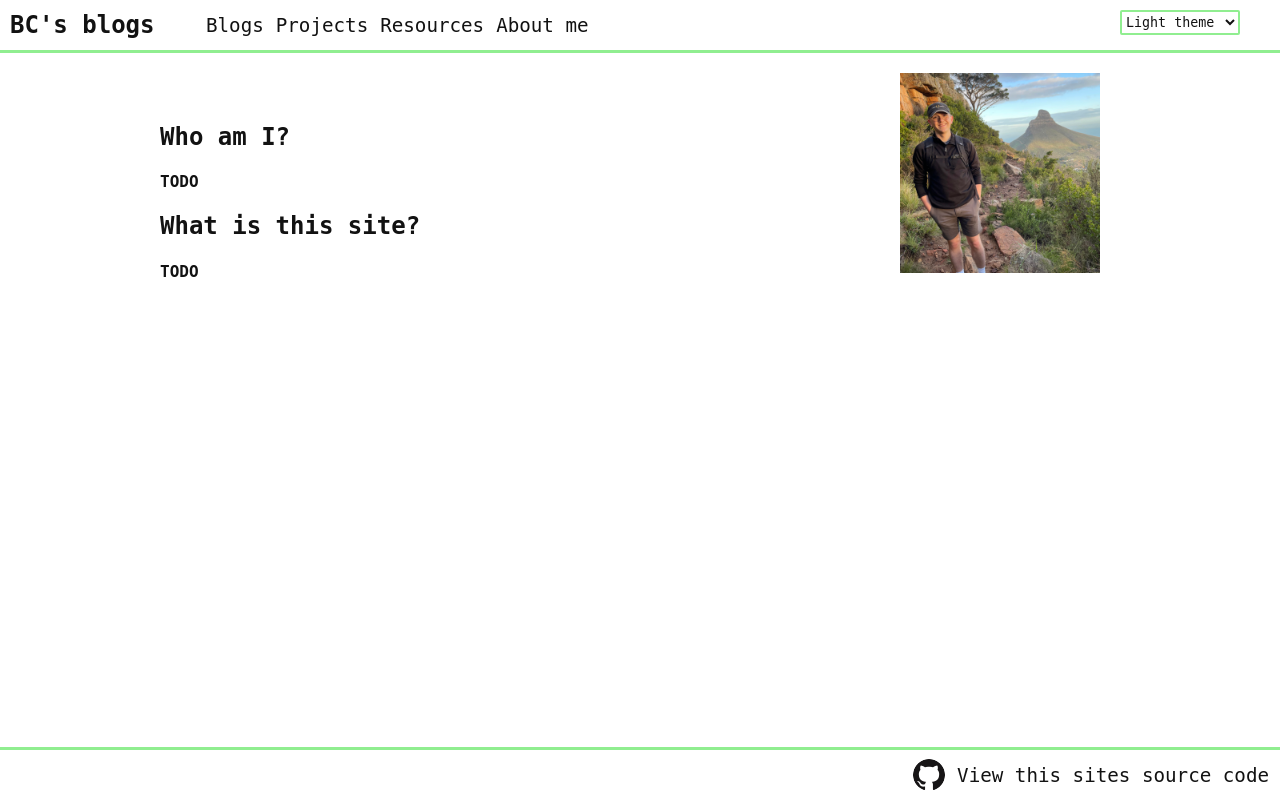
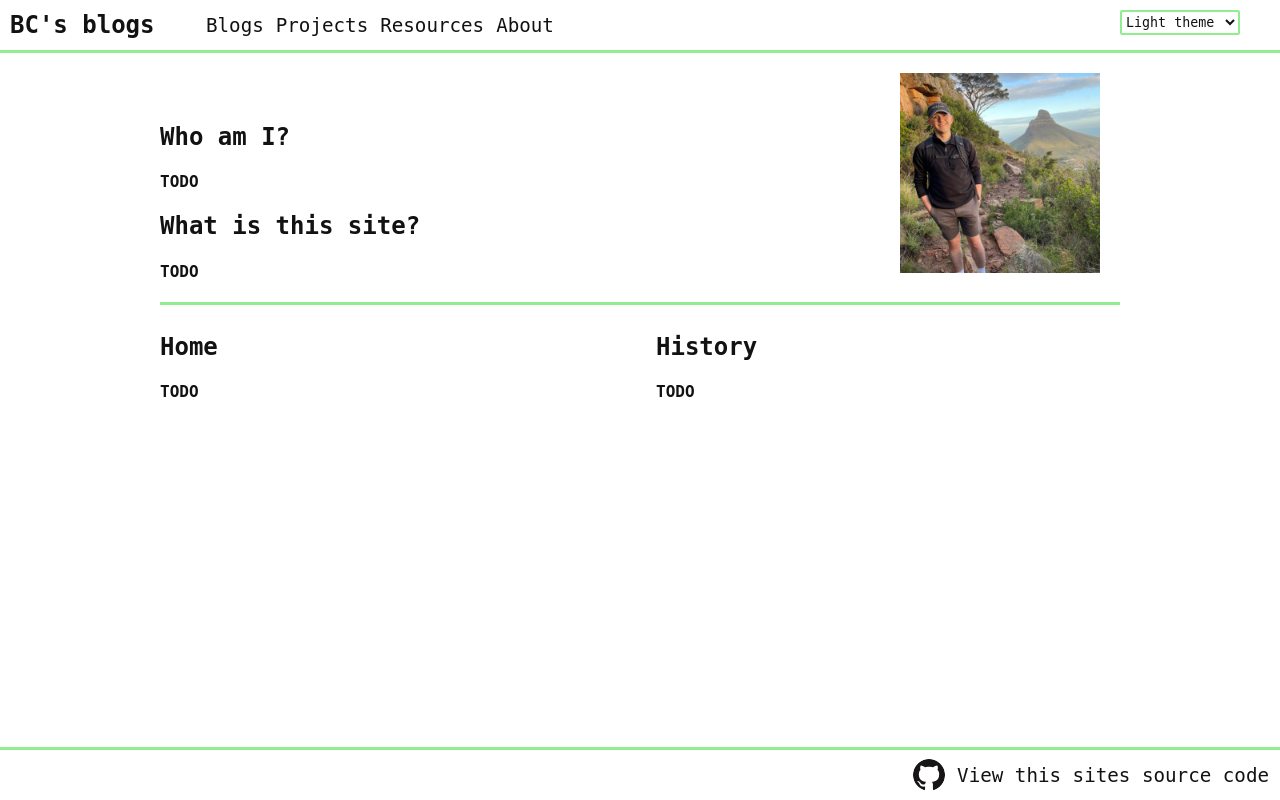
Before and after one commit to benchiverton/Blog, an ASP.NET Core app: page /about in a window 1280 px wide. Run offline with ASP.NET Core 8, Linux system fonts and the light colour scheme; data that the repository does not hold is empty; style sheets or scripts are compiled from the project's sources; some libraries are stand-ins or nearby versions.

Commit message:
Start to bling up the about section

```diff
--- a/src/BenChiverton.Blog/About/About.razor
+++ b/src/BenChiverton.Blog/About/About.razor
@@ -7,4 +7,15 @@
     <h4>TODO</h4>
     <h2>What is this site?</h2>
     <h4>TODO</h4>
+    <hr class="extra-splitter" />
+    <div class="about-extra-container">
+        <div>
+            <h2>Home</h2>
+            <h4>TODO</h4>
+        </div>
+        <div>
+            <h2>History</h2>
+            <h4>TODO</h4>
+        </div>
+    </div>
 </div>
--- a/src/BenChiverton.Blog/About/About.razor.css
+++ b/src/BenChiverton.Blog/About/About.razor.css
@@ -16,3 +16,14 @@
         height: 0;
     }
 }
+
+.extra-splitter {
+    border: none;
+    border-top: solid var(--green);
+}
+
+.about-extra-container {
+    display: grid;
+    grid-template-columns: repeat(auto-fit, minmax(320px, 1fr));
+    grid-gap: 2rem;
+}
--- a/src/BenChiverton.Blog/Shared/Header.razor
+++ b/src/BenChiverton.Blog/Shared/Header.razor
@@ -15,7 +15,7 @@
             Resources
         </button>
         <button class="nav-button" @onclick="@(() => Navigate("About"))">
-            About me
+            About
         </button>
     </nav>
     <div class="colour-theme-toggle-container">
```
